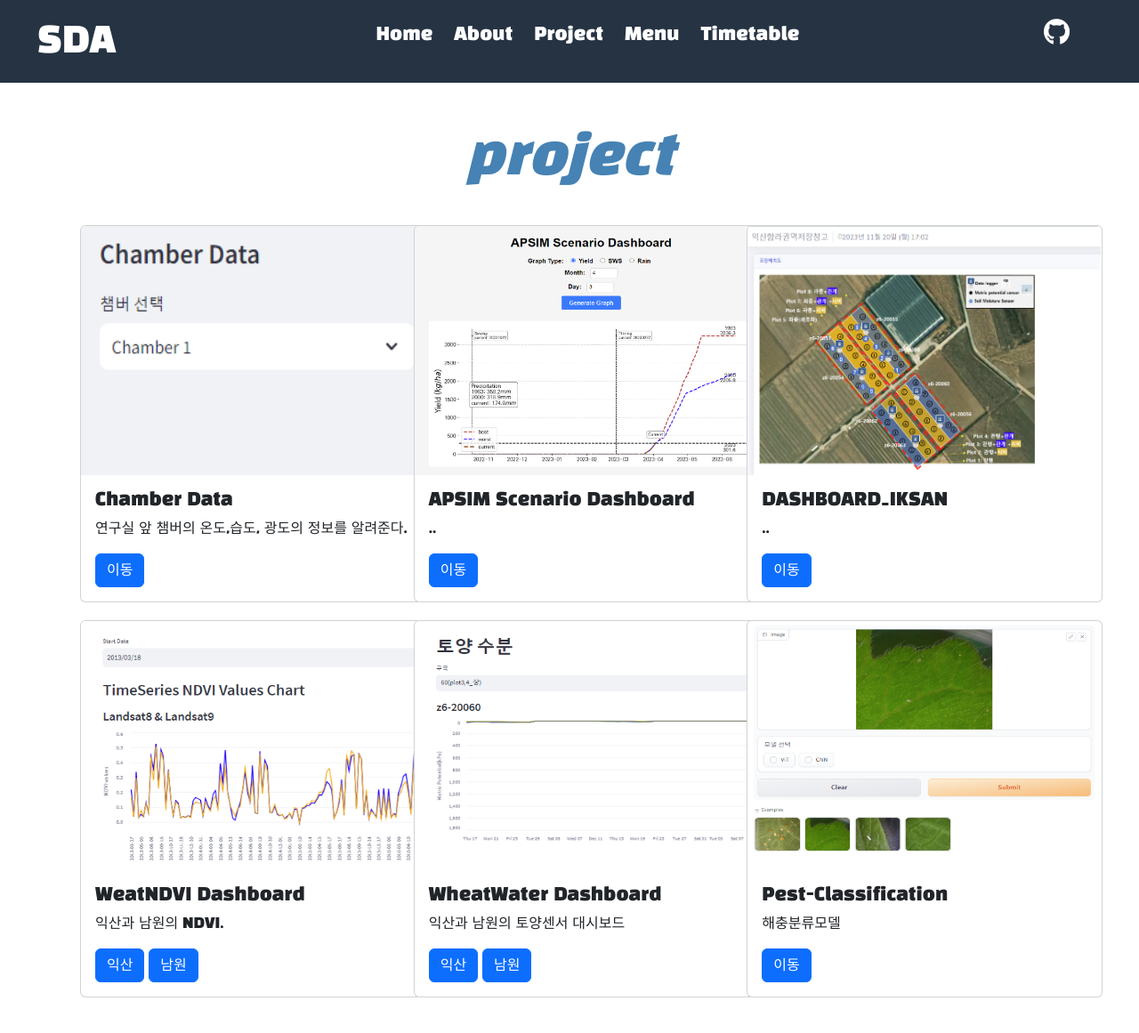
After one commit to danuni29/SDA_dashboard, a Flask app: page /project in a window 1280 px wide. The commit adds this page. Shown: the whole page at 89% size. Run offline with Flask 3, Linux system fonts and the light colour scheme; some libraries are stand-ins or nearby versions.

Commit message:
project 완.

```diff
--- a/main.py
+++ b/main.py
@@ -17,6 +17,10 @@ def first_page():
 @app.route("/about")
 def about_func():
     return render_template("about.html")
+
+@app.route("/project")
+def project_func():
+    return render_template("project.html")
 
 
 @app.route("/timetable")
--- a/static/homepage.css
+++ b/static/homepage.css
@@ -267,3 +267,12 @@ a {
    margin-right: 5px; /* Adjust as needed */
     font-size: 30px;
 }
+/* project 메뉴*/
+.project-img {
+    width: 397px;
+    height: 280px;
+}
+
+.each-project{
+    padding-bottom: 20px;
+}
--- a/templates/layout.html
+++ b/templates/layout.html
@@ -35,6 +35,7 @@
         <ul class="navbar__menu">
             <li><a href="/">Home</a></li>
             <li><a href="{{url_for('about_func')}}">About</a></li>
+            <li><a href="{{url_for('project_func')}}">Project</a></li>
             <div class="dropdown">
                 <span class="dropbtn"><li><a href="{{url_for('menu_func', mobile='mobile1')}}">Menu</a></li></span>
                     <div class="dropdown-content">
--- /dev/null
+++ b/templates/project.html
@@ -0,0 +1,101 @@
+{% extends 'layout.html' %}
+{% block content %}
+    <div class="content">
+
+    <div class="container">
+        <div class="content-head">
+            <h2>project</h2>
+        </div>
+    </div>
+
+    <div class="container">
+        <div class="row">
+            <div class="col-4">
+        {#       :chamber data#}
+                <div class="each-project">
+                <div class="card" style="width: 25rem; ">
+                  <img src="./static/images/chamber.png" class="card-img-top project-img" alt="...">
+                  <div class="card-body">
+                    <h5 class="card-title">Chamber Data</h5>
+                    <p class="card-text">연구실 앞 챔버의 온도,습도, 광도의 정보를 알려준다.</p>
+                    <a href="http://web01.taegon.kr:8801/" target="_blank" class="btn btn-primary">이동</a>
+                  </div>
+                </div>
+                </div>
+
+{#                NDVI#}
+                <div class="each-project">
+                <div class="card" style="width: 25rem;">
+                  <img src="./static/images/wheatndvi.png" class="card-img-top project-img" alt="...">
+                  <div class="card-body">
+                    <h5 class="card-title">WeatNDVI Dashboard</h5>
+                    <p class="card-text">익산과 남원의 NDVI.</p>
+                    <a href="http://web01.taegon.kr:8000/" target="_blank" class="btn btn-primary">익산</a>
+                    <a href="http://web01.taegon.kr:8507/" target="_blank" class="btn btn-primary">남원</a>
+                  </div>
+                </div>
+                </div>
+
+            </div>
+
+
+            <div class="col-4">
+        {#         :8002#}
+                <div class="each-project">
+                <div class="card" style="width: 25rem;">
+                  <img src="./static/images/apsim.png" class="card-img-top project-img" alt="...">
+                  <div class="card-body">
+                    <h5 class="card-title">APSIM Scenario Dashboard</h5>
+                    <p class="card-text">..</p>
+                    <a href="http://web01.taegon.kr:8002/" target="_blank" class="btn btn-primary">이동</a>
+                  </div>
+                </div>
+                </div>
+
+                <div class="each-project">
+                <div class="card" style="width: 25rem;">
+                  <img src="./static/images/wheatwater.png" class="card-img-top project-img" alt="...">
+                  <div class="card-body">
+                    <h5 class="card-title">WheatWater Dashboard</h5>
+                    <p class="card-text">익산과 남원의 토양센서 대시보드</p>
+                    <a href="http://web01.taegon.kr:8506/" target="_blank" class="btn btn-primary">익산</a>
+                    <a href="http://web01.taegon.kr:8508/" target="_blank" class="btn btn-primary">남원</a>
+                  </div>
+                </div>
+                </div>
+
+
+            </div>
+
+
+            <div class="col-4">
+
+        {#        :7000 #}
+                <div class="each-project">
+                <div class="card" style="width: 25rem;">
+                  <img src="./static/images/dashboard_iksan.png" class="card-img-top project-img" alt="...">
+                  <div class="card-body">
+                    <h5 class="card-title">DASHBOARD_IKSAN</h5>
+                    <p class="card-text">..</p>
+                    <a href="http://web01.taegon.kr:7000/" target="_blank" class="btn btn-primary">이동</a>
+                  </div>
+                </div>
+                </div>
+
+                <div class="each-project">
+                <div class="card" style="width: 25rem;">
+                  <img src="./static/images/pest_classification.png" class="card-img-top project-img" alt="...">
+                  <div class="card-body">
+                    <h5 class="card-title">Pest-Classification</h5>
+                    <p class="card-text">해충분류모델</p>
+                    <a href="http://web01.taegon.kr:8509/" target="_blank" class="btn btn-primary">이동</a>
+                  </div>
+                </div>
+                </div>
+
+            </div>
+        </div>
+        </div>
+
+    </div>
+{% endblock %}
```
Also changed, not shown: static/images/apsim.png (added), static/images/chamber.png (added), static/images/dashboard_iksan.png (added), static/images/pest_classification.png (added), static/images/wheatndvi.png (added), static/images/wheatwater.png (added).
